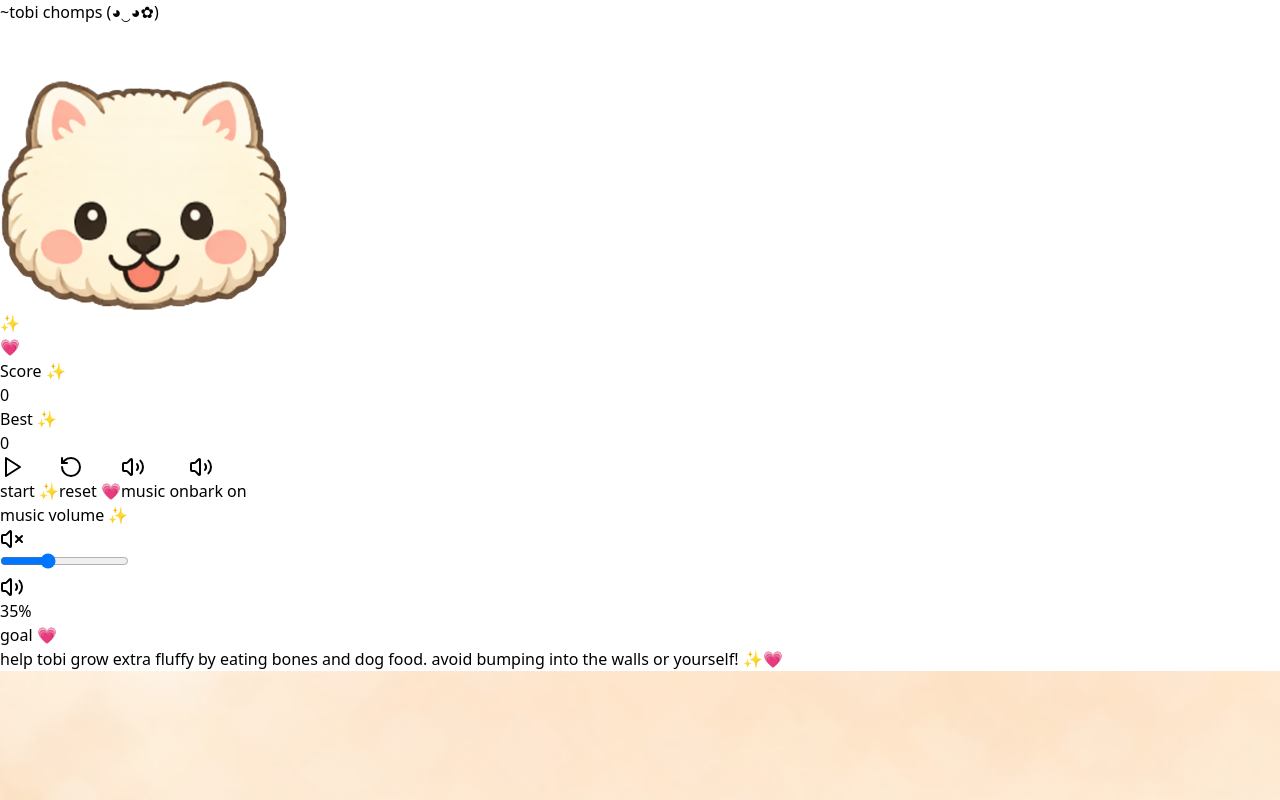
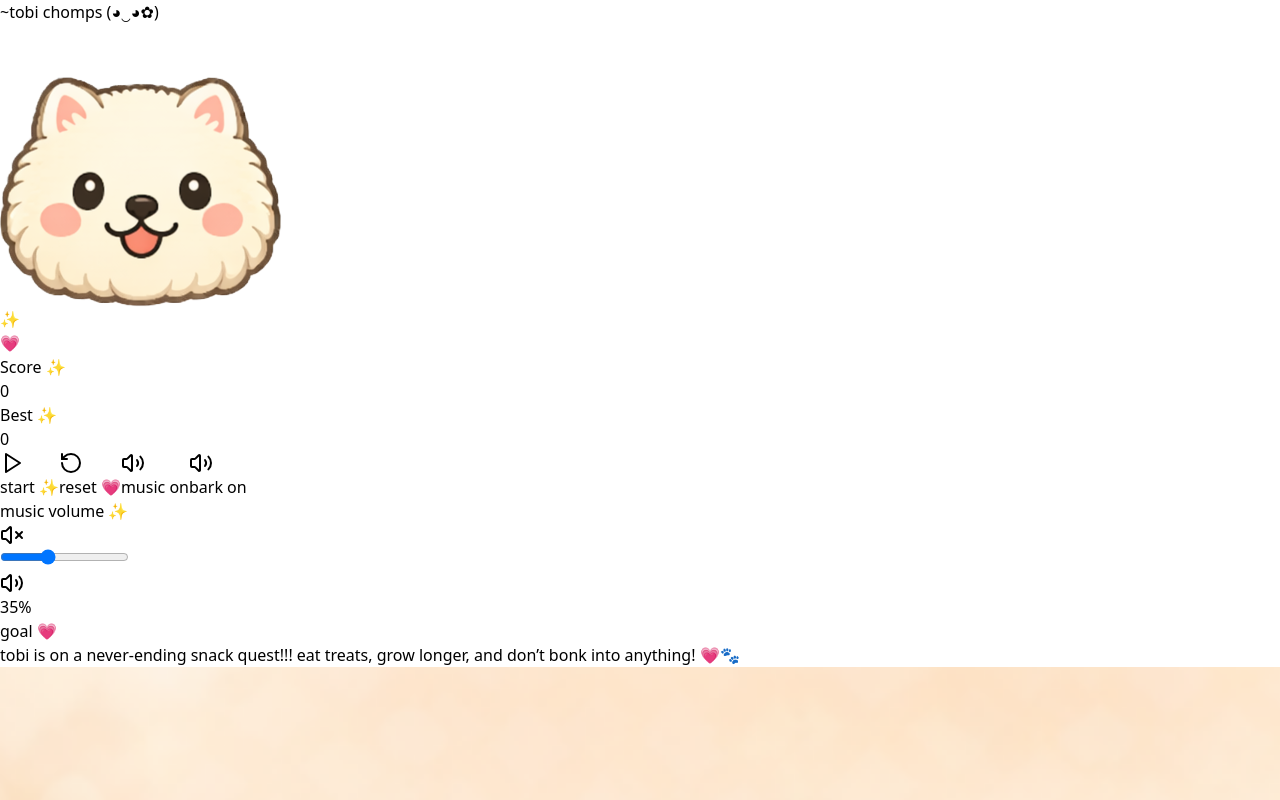
Before and after one commit to lookwhoitys/tobi-chomps, a React (Vite) app: page / in a window 1280 px wide. Shown: the top 800 px of the page. Built offline with nearby package versions, Linux system fonts and the light colour scheme; the HTML template or start-up script is replaced by a standard one.

Commit message:
Update App.jsx

```diff
--- a/src/App.jsx
+++ b/src/App.jsx
@@ -495,7 +495,7 @@ export default function App() {
               <div className="flex h-16 w-16 items-center justify-center rounded-full border border-sky-200 bg-white/90 shadow-sm">
                 <div className="relative h-12 w-12 overflow-hidden rounded-full bg-white">
                   <img
-                    src={`${ASSET_BASE}snake-head-down.png`}
+                    src={`${ASSET_BASE}snake-head.png`}
                     alt="tobi"
                     className="h-full w-full object-cover"
                   />
@@ -593,7 +593,7 @@ export default function App() {
             <div className="rounded-[24px] border border-sky-100 bg-white/90 p-4 shadow-sm text-sm text-zinc-600">
               <div className="mb-2 font-medium text-[#6da8c4] lowercase">goal 💗</div>
               <p className="lowercase">
-                help tobi grow extra fluffy by eating bones and dog food. avoid bumping into the walls or yourself! ✨💗
+                tobi is on a never-ending snack quest!!! eat treats, grow longer, and don’t bonk into anything! 💗🐾
               </p>
             </div>
           </div>
```
